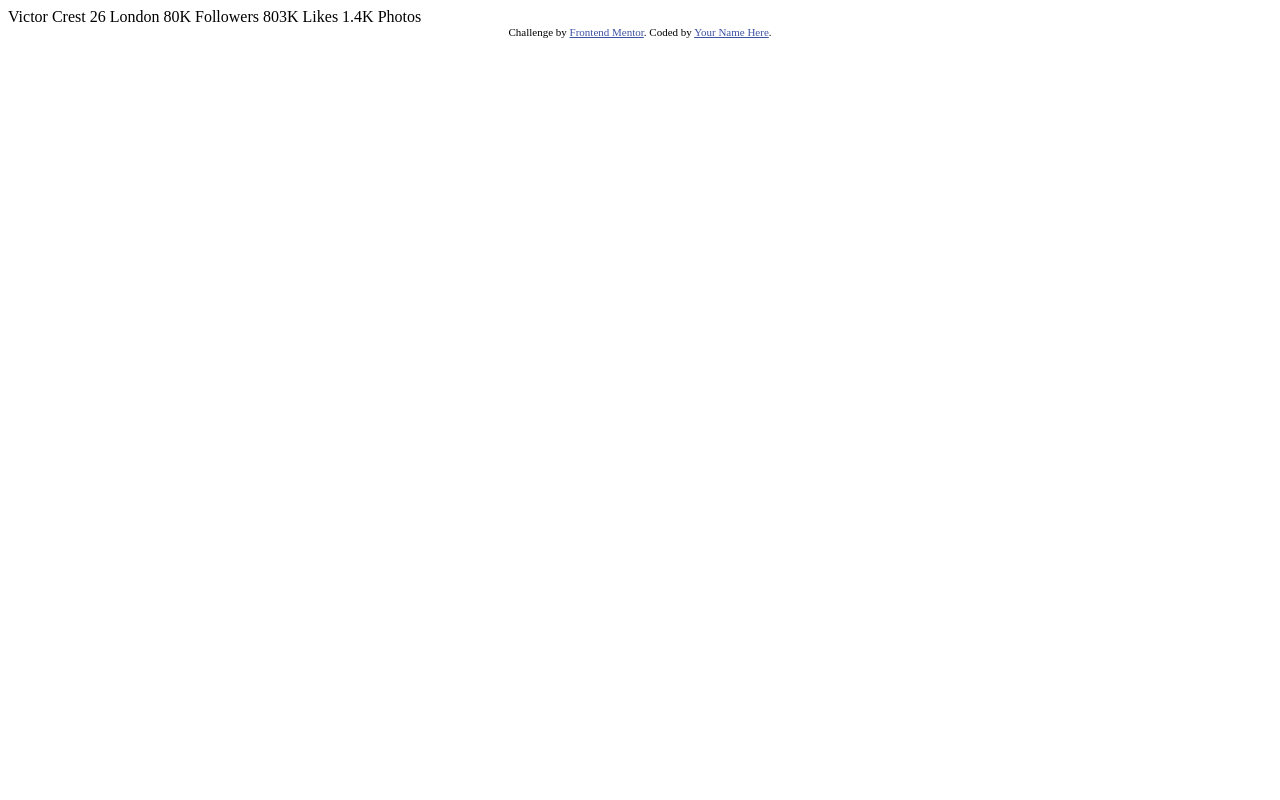
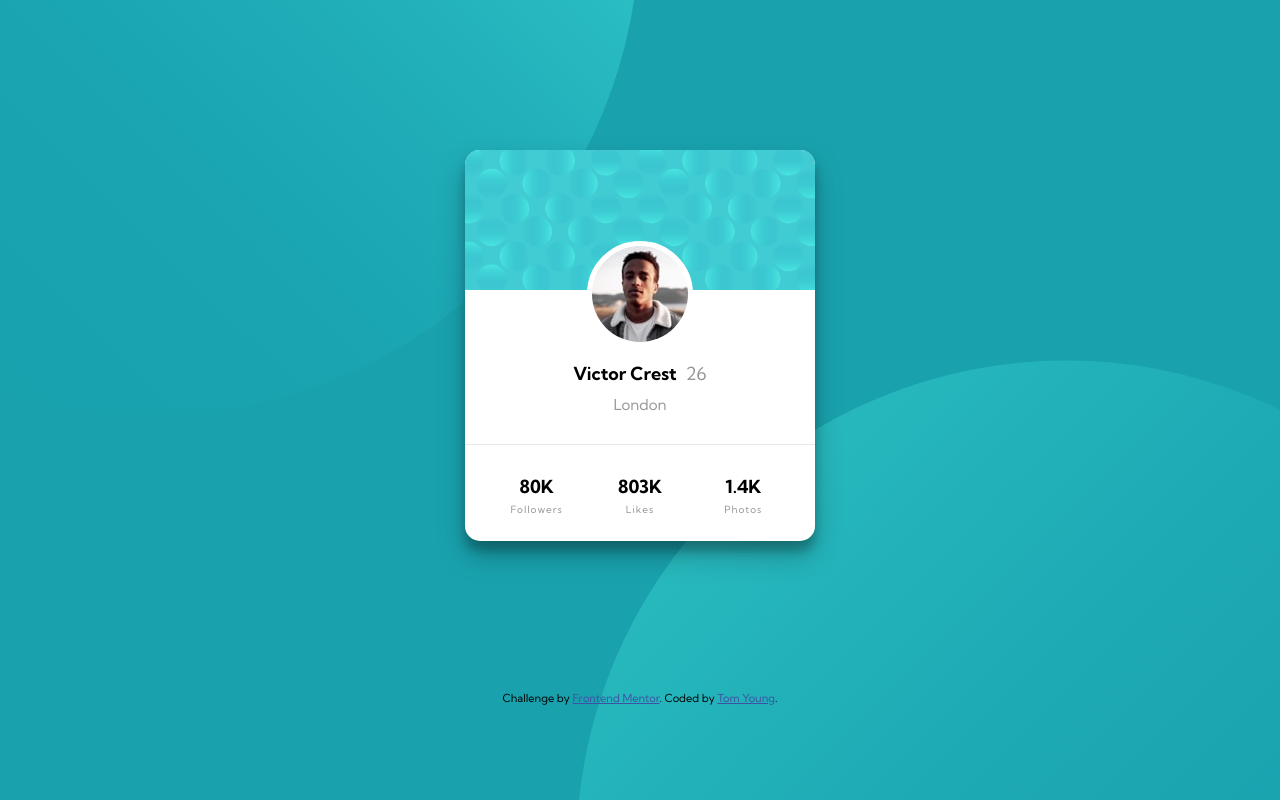
Before and after one commit to TheThomasY/Profile-Card-Component, a plain HTML site: page index.html in a window 1280 px wide. Drawn offline with Linux system fonts and the light colour scheme.

Commit message:
Fixed css link

```diff
--- /dev/null
+++ b/css/styles.scss
@@ -0,0 +1,131 @@
+// Variables ------------------------------------------------------
+// Colors
+
+$dark-cyan: hsl(185, 75%, 39%);
+$v-dark-blue: hsl(229, 23%, 23%);
+$dark-grayish-blue: hsl(227, 10%, 46%);
+
+$dark-gray: hsl(0, 0%, 59%);
+
+* {
+  margin: 0;
+  padding: 0;
+  box-sizing: border-box;
+}
+
+html {
+  font-size: 62.5%;
+}
+
+body {
+  background-color: $dark-cyan;
+  font-family: "Kumbh Sans", sans-serif;
+  background-image: url(../images/bg-pattern-top.svg),
+    url(../images/bg-pattern-bottom.svg);
+  background-repeat: no-repeat;
+  background-position: right 50vw bottom 40vh, 45vw 45vh;
+}
+
+.bg-tl {
+  position: absolute;
+  bottom: 35%;
+  right: 53%;
+}
+
+.bg-br {
+  position: absolute;
+  left: 50%;
+  top: 48%;
+  z-index: -1;
+}
+
+.card {
+  width: 350px;
+  margin: 150px auto;
+  border-radius: 15px;
+  background-color: white;
+  box-shadow: rgba(0, 0, 0, 0.25) 0px 14px 28px,
+    rgba(0, 0, 0, 0.22) 0px 10px 10px;
+
+  align-items: center;
+  text-align: center;
+}
+
+.cover-img {
+  width: 100%;
+  border-top-right-radius: 15px;
+  border-top-left-radius: 15px;
+}
+
+.profile-img {
+  position: relative;
+  top: -52px;
+  border-radius: 50%;
+  border: 5px solid white;
+  background-color: white;
+}
+
+.name-card {
+  margin-bottom: -10px;
+}
+
+.name {
+  position: relative;
+  top: -40px;
+
+  h1 {
+    font-size: 1.8rem;
+    font-weight: 700;
+  }
+
+  h2 {
+    font-size: 1.5rem;
+    font-weight: 400;
+    color: $dark-gray;
+    margin-top: 10px;
+  }
+
+  .age {
+    font-weight: 400;
+    color: $dark-gray;
+    padding-left: 5px;
+  }
+}
+
+.stat-card {
+  border-top: 1px solid rgb(231, 231, 231);
+  padding: 25px 20px;
+}
+
+.stat {
+  width: 100%;
+  font-size: 1.8rem;
+  font-weight: 700;
+  margin: 5px 0;
+}
+
+.label {
+  width: 100%;
+  font-size: 1rem;
+  font-weight: 400;
+  letter-spacing: 1px;
+  color: $dark-gray;
+}
+
+.stats-numbers {
+  display: flex;
+}
+
+.stats-labels {
+  display: flex;
+}
+
+// Relevant links
+.attribution {
+  font-size: 11px;
+  text-align: center;
+  padding-bottom: 30px;
+}
+.attribution a {
+  color: hsl(228, 45%, 44%);
+}
--- a/index.html
+++ b/index.html
@@ -6,30 +6,59 @@
 
   <link rel="icon" type="image/png" sizes="32x32" href="./images/favicon-32x32.png">
 
+  <!-- Google Fonts -->
+  <link rel="preconnect" href="https://fonts.googleapis.com">
+  <link rel="preconnect" href="https://fonts.gstatic.com" crossorigin>
+  <link href="https://fonts.googleapis.com/css2?family=Kumbh+Sans:wght@400;700&display=swap" rel="stylesheet">
+
+  <!-- CSS -->
+  <link rel="stylesheet" href="css/styles.css">
+
   <title>Frontend Mentor | Profile card component</title>
 
   <!-- Feel free to remove these styles or customise in your own stylesheet 👍 -->
-  <style>
-    .attribution { font-size: 11px; text-align: center; }
-    .attribution a { color: hsl(228, 45%, 44%); }
-  </style>
 </head>
+
 <body>
-  Victor Crest
-  26
-  London
 
-  80K
-  Followers
 
-  803K
-  Likes
+  <div class="card">
 
-  1.4K
-  Photos
+    <div class="images">
+      <img class="cover-img" src="images/bg-pattern-card.svg" alt="blue bubble effect cover photo">
+      <img class="profile-img" src="images/image-victor.jpg" alt="user's profile picture">
+    </div>
+
+
+    <div class="name-card">
+      <div class="name">
+        <h1>Victor Crest <span class="age">26</span></h1>
+        <h2>London</h2>
+      </div>
+    </div>
+
+
+    <div class="stat-card">
+      <div class="stats-numbers">
+        <div class="stat">80K</div>
+        <div class="stat">803K</div>
+        <div class="stat">1.4K</div>
+      </div>
+      <div class="stats-labels">
+        <div class="label">Followers</div>
+        <div class="label">Likes</div>
+        <div class="label">Photos</div>
+      </div>
+    </div>
+
+  </div>
+
   <div class="attribution">
     Challenge by <a href="https://www.frontendmentor.io?ref=challenge" target="_blank">Frontend Mentor</a>.
-    Coded by <a href="#">Your Name Here</a>.
+    Coded by <a href="https://github.com/TheThomasY" target="_blank">Tom Young</a>.
   </div>
+
+
+
 </body>
 </html>
```
Also changed, not shown: css/styles.css (added), 1 other file.
